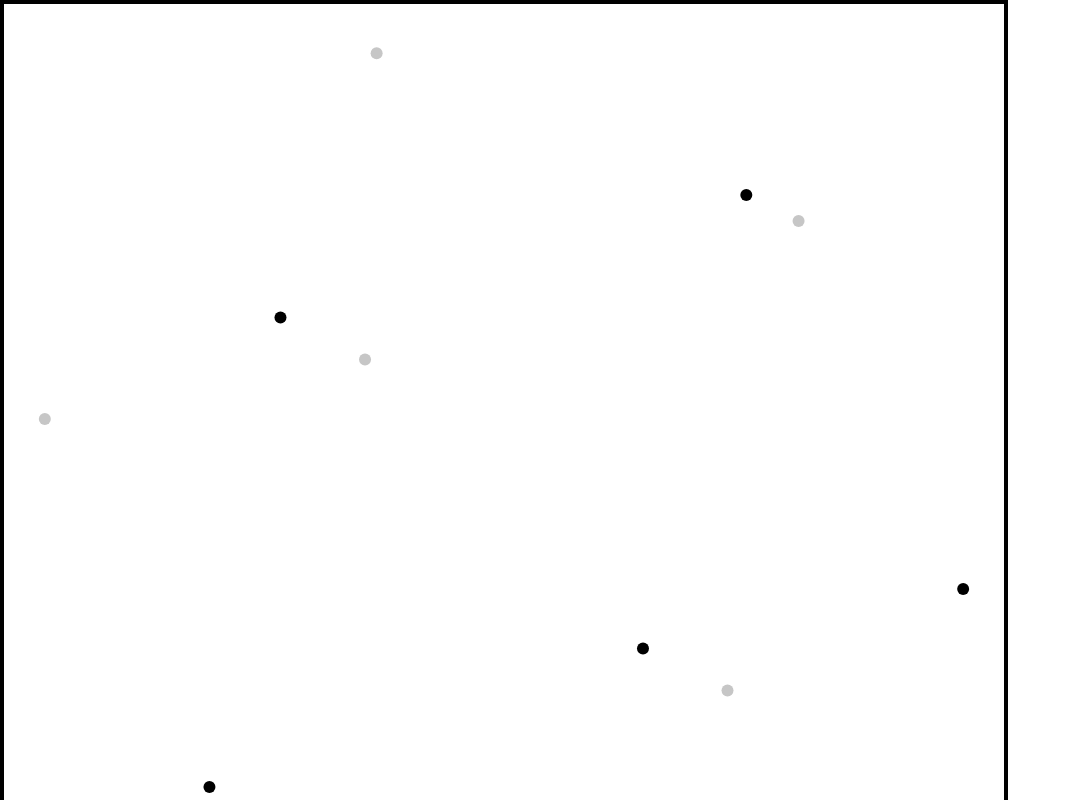
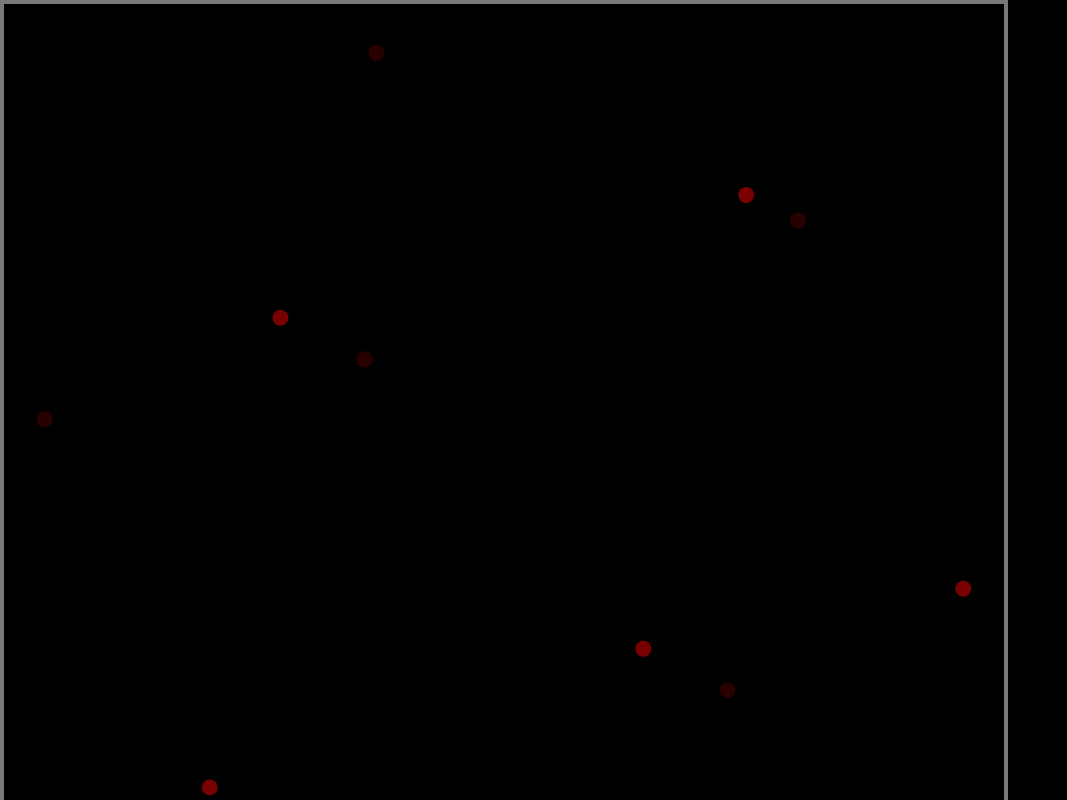
Before and after one commit to calebsg225/point-packing-simulation, a website built with Vite: page index.html in a window 1280 px wide. Shown: the top 800 px of the page, without its empty margins (0-1067 px from the left). Built offline with nearby package versions, Linux system fonts and the light colour scheme.

Commit message:
eye strain

```diff
--- a/src/scripts/PointPack.ts
+++ b/src/scripts/PointPack.ts
@@ -18,6 +18,7 @@ class PointPack {
   centerY: number;
 
   options: {
+    clear: string;
     pointColor: string;
     backPointColor: string;
 
@@ -43,17 +44,18 @@ class PointPack {
     this.ctx = this.canvas.getContext('2d')!;
 
     this.options = {
-      pointColor: 'black',
-      backPointColor: '#c6c6c6',
+      clear: 'black',
+      pointColor: '#790000',
+      backPointColor: '#290000',
 
-      pointSize: 6
+      pointSize: 8
     }
 
     this.nodes = [];
     this.n = 12;
 
     this.generateRandomNodes();
-    window.requestAnimationFrame(() => this.init(800, 8000));
+    window.requestAnimationFrame(() => this.init(1000, 100000));
     //this.gravitate(1000, 800, 8000);
   }
 
@@ -148,7 +150,7 @@ class PointPack {
   }
 
   private clearCanvas = () => {
-    this.ctx.fillStyle = 'white';
+    this.ctx.fillStyle = this.options.clear;
     this.ctx.fillRect(0, 0, this.width, this.height);
   }
 
--- a/src/styles/index.css
+++ b/src/styles/index.css
@@ -1,7 +1,8 @@
 body {
   margin: 0;
+  background-color: black;
 }
 
 .point-pack-canvas {
-  border: solid 4px black;
+  border: solid 4px rgb(121, 121, 121);
 }
```
